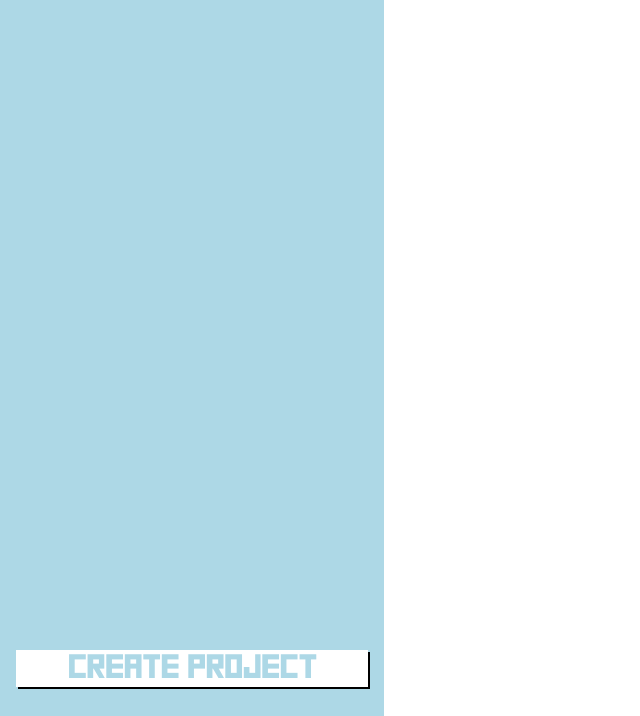
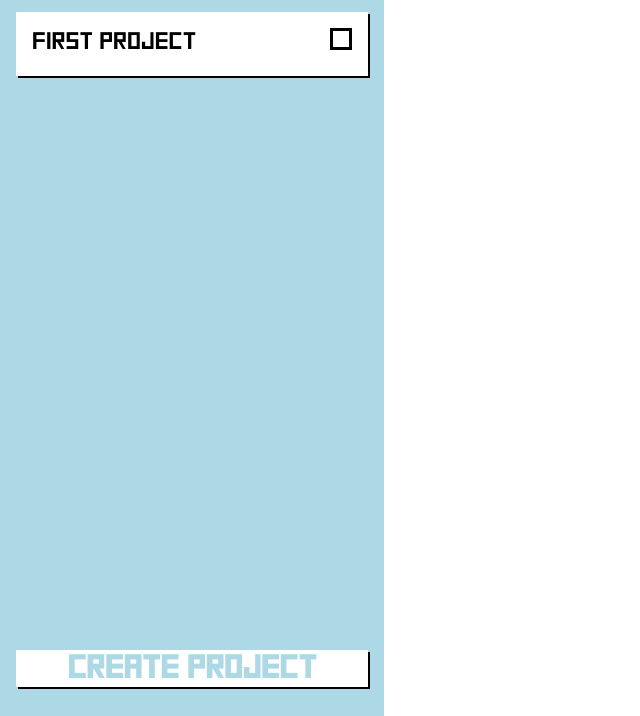
Before and after one commit to jayshah2005/Todo-List, a website built with webpack: page src/index.html in a window 1280 px wide. Shown: the part 84-800 px from the top of the page, without its empty margins (0-640 px from the left). Built offline with nearby package versions, Linux system fonts and the light colour scheme.

Commit message:
Added dynamic loading for added projects and the ability to change their status.

```diff
--- a/src/assets/styles/styles.css
+++ b/src/assets/styles/styles.css
@@ -59,3 +59,33 @@ body{
 #addProject:active{
     box-shadow:  none;
 }
+
+#projects{
+    display: flex;
+    padding: 1rem;
+    overflow: scroll;
+    flex-direction: column;
+    gap: 1rem
+}
+
+
+.project{
+    display: flex;
+    height: 2rem;
+    font-family: square;
+    background-color: white;
+    padding: 1rem;
+    font-size: 1.5rem;
+    box-shadow:  2px 2px black;
+}
+
+.checkBox{
+    height: 1rem;
+    width: 1rem;
+    border: solid black 3px;
+    margin-left: auto;
+}
+
+.checked{
+    background-color: lightgreen;
+}
--- a/src/index.js
+++ b/src/index.js
@@ -8,4 +8,7 @@ const PROJECT_MANAGER = projectManager();
 const page = DOM();
 
 page.initializeSideBar(PROJECT_MANAGER);
-console.log(PROJECT_MANAGER.projects)
+
+
+PROJECT_MANAGER.createProject("First project");
+page.updateSidebar(PROJECT_MANAGER);
--- a/src/modules/DOM.js
+++ b/src/modules/DOM.js
@@ -1,24 +1,50 @@
 import getProjectName from "./forms/getProjectName"
 
 export default function DOM(){
+
     return{
-
         initializeSideBar(PROJECT_MANAGER){
             const sidebar = document.querySelector('#sidebar')
             const addProject = document.querySelector('#addProject')
             console.log(PROJECT_MANAGER.projects)
 
             addProject.addEventListener('click', (event) => {
-                PROJECT_MANAGER.createProject(getProjectName());
-                this.updateSidebar(PROJECT_MANAGER);
+                getProjectName(PROJECT_MANAGER);
             })
         },
 
         updateSidebar(PROJECT_MANAGER){
             const projects = document.querySelector('#projects')
-            while (element.firstChild) {
-                element.removeChild(element.firstChild);
+            console.log('it works!')
+            while (projects.firstChild) {
+                projects.removeChild(projects.firstChild);
             }
+
+            PROJECT_MANAGER.projects.forEach(project => {
+                const projectDiv = this.createProjectElement(project);
+                projects.append(projectDiv);
+            });
+        },
+
+        createProjectElement(project){
+            const projectDiv = document.createElement('div')
+            projectDiv.className = 'project'
+            projectDiv.innerHTML = project.title;
+            const checkBox = document.createElement('div');
+
+            if(project.status == true) checkBox.className = 'checkBox checked';
+            else checkBox.className = 'checkBox';
+
+            checkBox.addEventListener('click', (event)=>{
+                project.status = !project.status;
+                if(project.status == true) checkBox.className = 'checkBox checked';
+                else checkBox.className = 'checkBox';
+            })
+
+            projectDiv.appendChild(checkBox);
+
+            return projectDiv;
         }
     }
+
 }
--- a/src/modules/forms/getProjectName.js
+++ b/src/modules/forms/getProjectName.js
@@ -1,3 +1,5 @@
+import DOM from '../DOM';
+
 export default function getProjectName(PROJECT_MANAGER){
 
     const content = document.querySelector('#content');
@@ -35,7 +37,8 @@ export default function getProjectName(PROJECT_MANAGER){
         const name = document.querySelector('#name')
 
         if (event.submitter.id === 'create' & name.value != "") {
-            return name.value;
+            PROJECT_MANAGER.createProject(name.value);
+            DOM().updateSidebar(PROJECT_MANAGER);
         } else if(event.submitter.id === 'create' & name.value == "") {
             name.focus();
             return;
```
